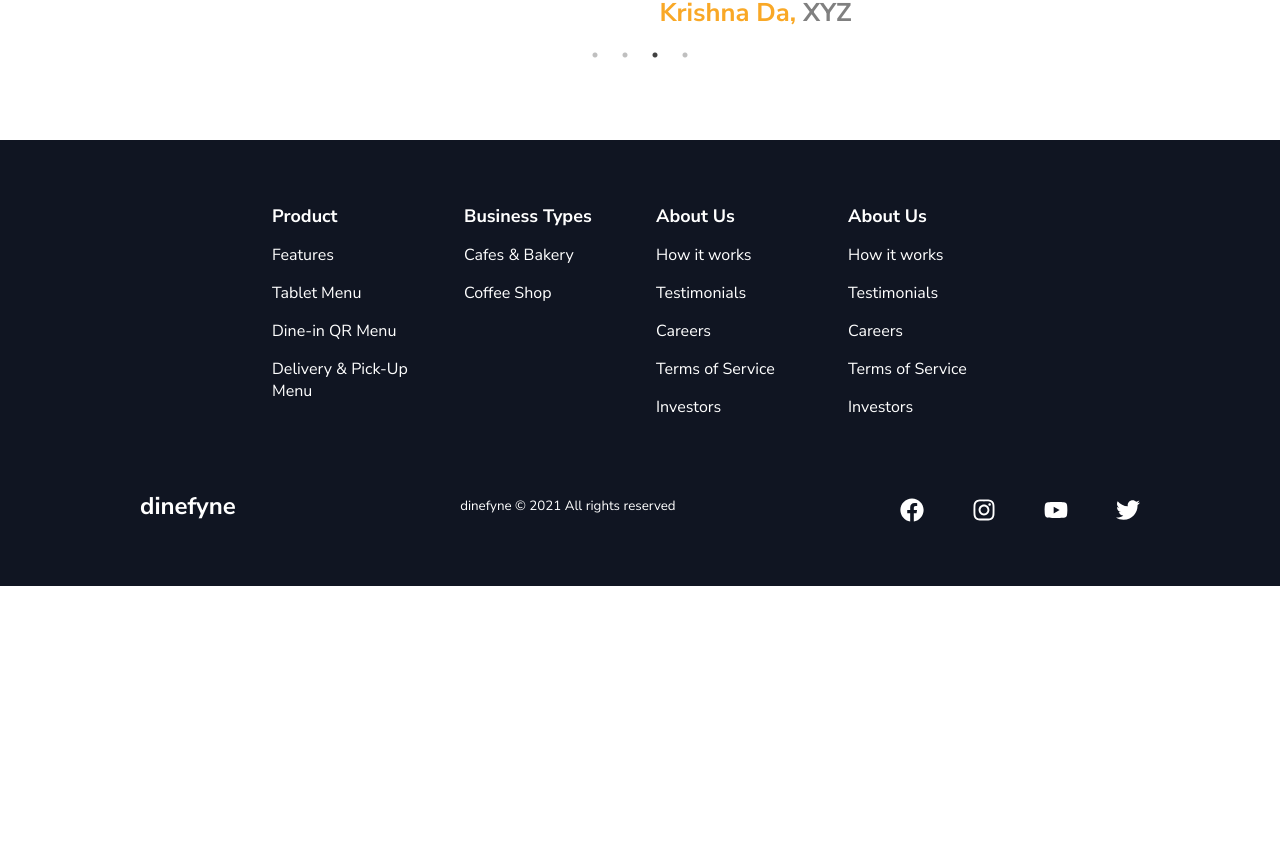
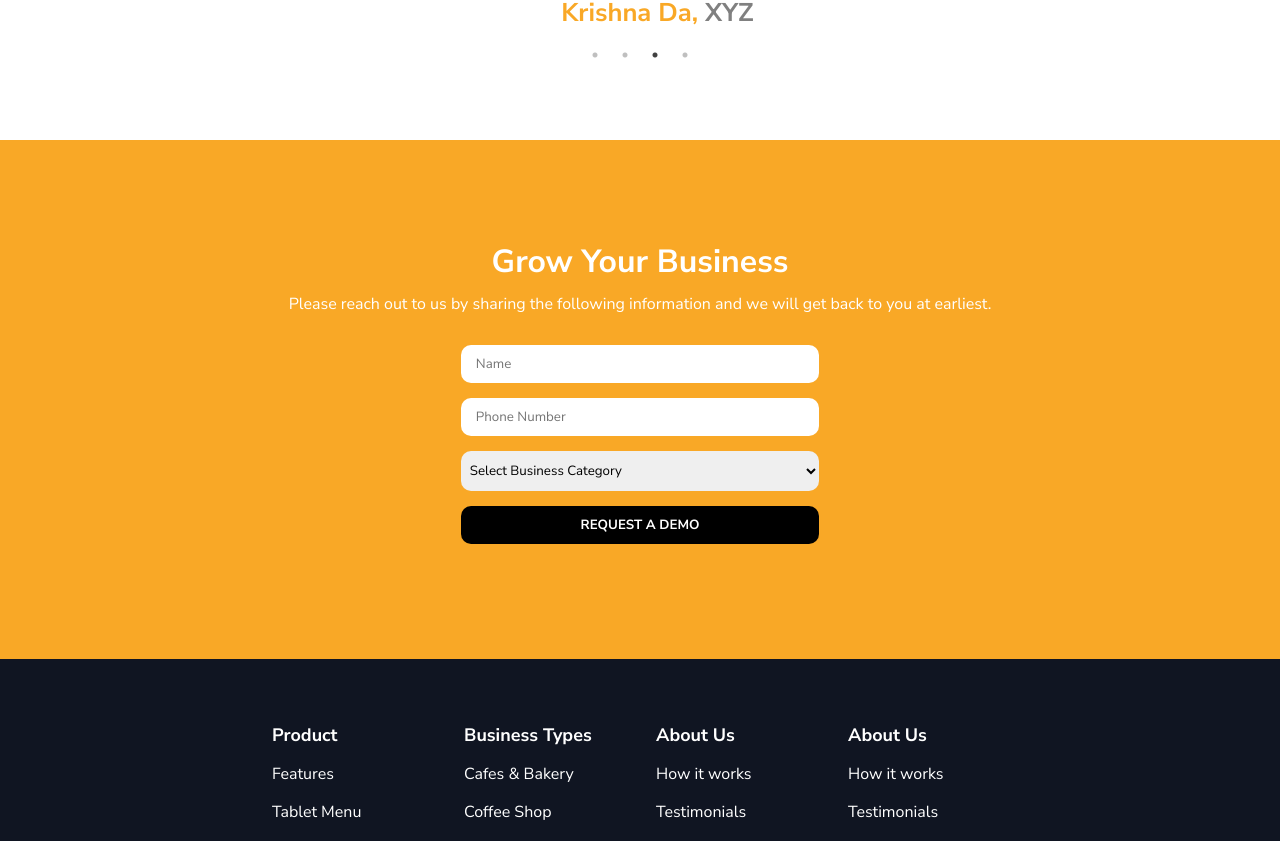
Before and after one commit to saggy2001/Dinefyne, a React (Create React App) app: page / in a window 1280 px wide. Shown: the part 4155-4996 px from the top of the page. Before the commit the page ends 4741 px from the top, so only its background shows below. Built offline with nearby package versions, Linux system fonts and the light colour scheme.

Commit message:
contact section added

```diff
--- a/src/components/ClientSection/ClientSectionElements.js
+++ b/src/components/ClientSection/ClientSectionElements.js
@@ -16,7 +16,6 @@ export const ClientContent = styled.div`
 `;
 
 export const ConatinerTitle = styled.p`
-  /* color: rgb(11, 20, 38); */
   color: var(--secondary-color);
   font-weight: bold;
   text-align: center;
--- /dev/null
+++ b/src/components/Contact/Contact.css
@@ -0,0 +1,43 @@
+.form {
+  width: 28%;
+  padding-top: var(--margin);
+}
+.input {
+  width: 100%;
+  padding: 10px 15px;
+  border-radius: 10px;
+  margin-bottom: 15px;
+  border: none;
+  outline: none;
+}
+.select {
+  width: 100%;
+  padding: 10px 5px;
+  border-radius: 10px;
+  margin-bottom: 15px;
+  border: none;
+  outline: none;
+  color: black;
+}
+.submit-btn {
+  width: 100%;
+  padding: 10px 15px;
+  border-radius: 10px;
+  margin-bottom: 15px;
+  border: none;
+  outline: none;
+  cursor: pointer;
+  background-color: black;
+  color: white;
+  font-weight: bold;
+}
+.submit-btn:hover {
+  background-color: white;
+  color: black;
+}
+
+@media screen and (max-width: 768px) {
+  .form {
+    width: 80%;
+  }
+}
--- /dev/null
+++ b/src/components/Contact/Contact.js
@@ -0,0 +1,67 @@
+import React from "react";
+import "./Contact.css";
+
+const Contact = () => {
+  return (
+    <div
+      style={{
+        background: "var(--primary-color)",
+        padding: "100px 0",
+        display: "flex",
+        flexDirection: "column",
+        justifyContent: "center",
+        alignItems: "center",
+      }}
+    >
+      <h1 style={{ color: "white" }}>Grow Your Business</h1>
+      <p style={{ marginTop: "10px", color: "white", textAlign: "center" }}>
+        Please reach out to us by sharing the following information and we will
+        get back to you at earliest.
+      </p>
+
+      <form
+        className="form"
+        style={{
+          display: "flex",
+          flexDirection: "column",
+          alignItems: "center",
+        }}
+      >
+        <input
+          className="input"
+          type="text"
+          name="name"
+          placeholder="Name"
+          required
+        />
+        <input
+          className="input"
+          type="text"
+          name="Phone Number"
+          placeholder="Phone Number"
+          required
+        />
+        {/* <input className="input" type="text" name="name" placeholder="Name" />
+        <input className="input" type="text" name="name" placeholder="Name" />
+        <input className="input" type="select" name="name" placeholder="Name" /> */}
+
+        <select
+          className="select"
+          defaultValue="Select Business Category"
+          required
+        >
+          <option disabled hidden>
+            Select Business Category
+          </option>
+          <option>Hotel</option>
+          <option>Cafe & Bakery</option>
+          <option>Coffes Shop</option>
+        </select>
+
+        <input className="submit-btn" type="submit" value="REQUEST A DEMO" />
+      </form>
+    </div>
+  );
+};
+
+export default Contact;
--- a/src/pages/index.js
+++ b/src/pages/index.js
@@ -13,6 +13,7 @@ import Services from "../components/Services";
 import ClientSection from "../components/ClientSection";
 import Feedback from "../components/FeedbackSection/Feedback";
 import Benefits from "../components/BenefitsSection/Benefits";
+import Contact from "../components/Contact/Contact";
 
 const Home = () => {
   const [isOpen, setIsOpen] = useState(false);
@@ -32,6 +33,7 @@ const Home = () => {
       <Services />
       <Feedback />
       {/* <InfoSection {...homeObjThree} /> */}
+      <Contact />
       <Footer />
     </>
   );
```
